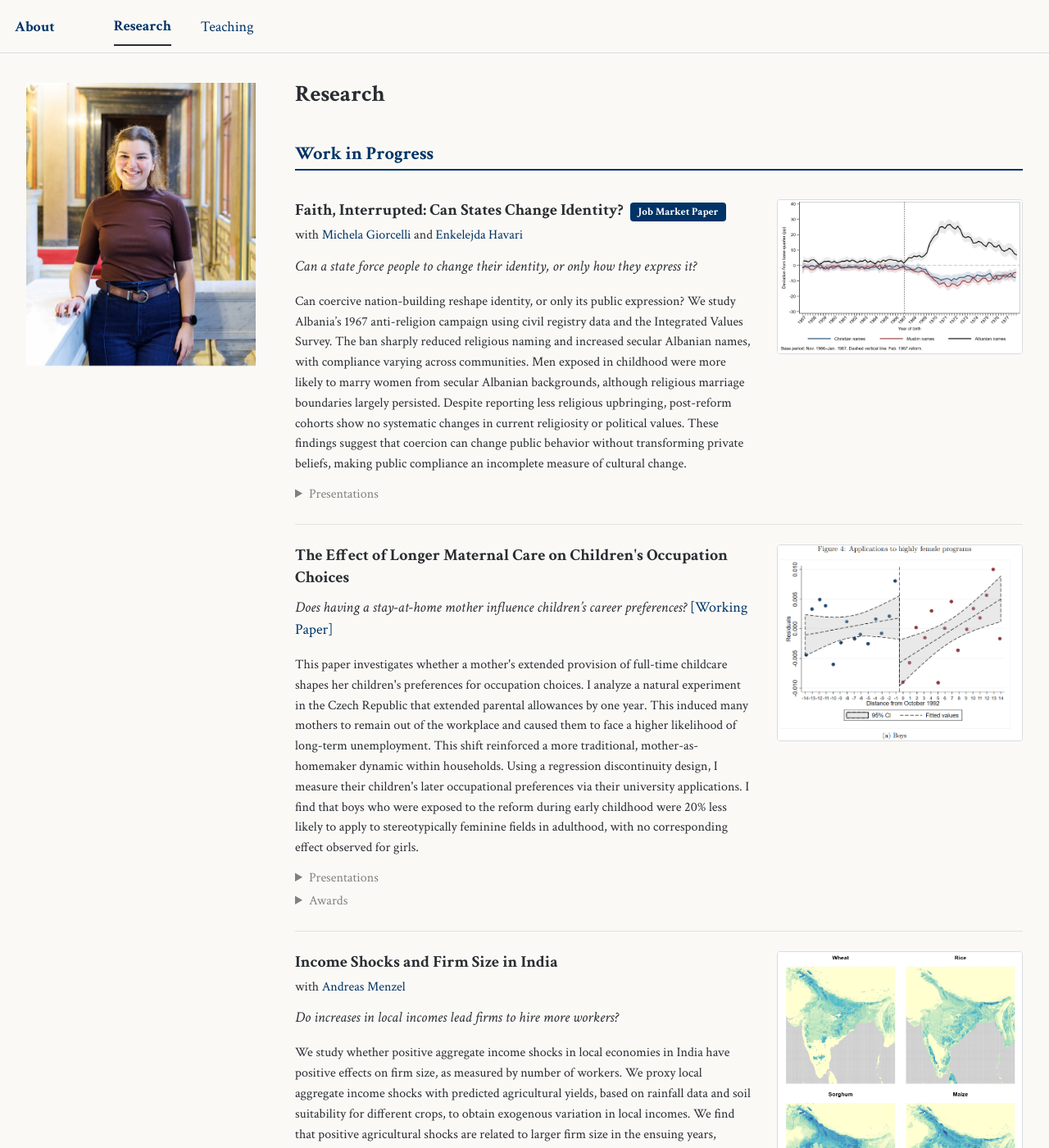
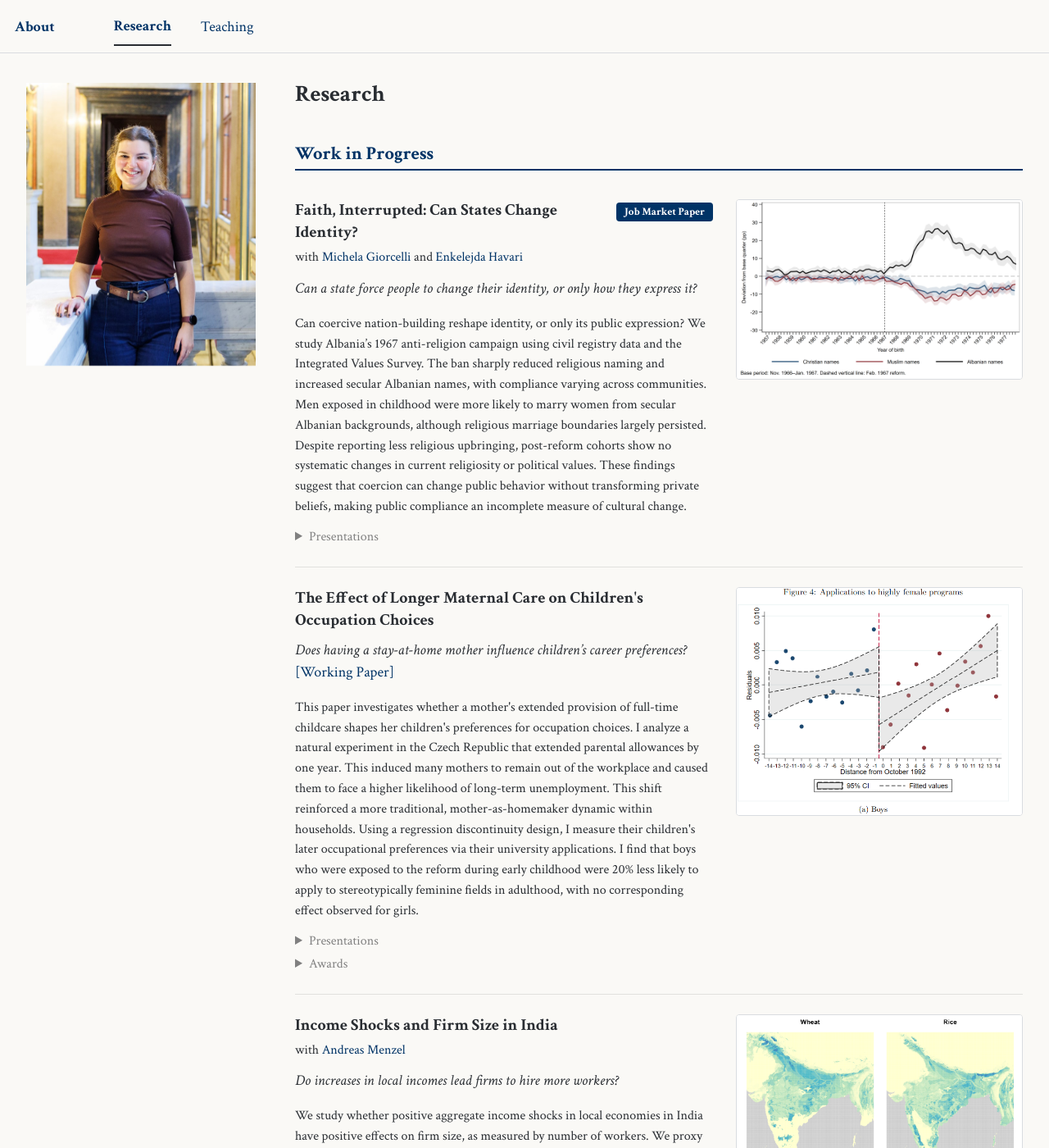
Before and after one commit to sofianasinani/sofianasinani.github.io, a Jekyll site: the page built from _pages/publications.md, in a window 1280 px wide and 1400 px high. Shown: the whole window at 82% size. Built offline with Jekyll 4.4.1, drawn with Linux system fonts in a browser that asks for light colours; a script bundle is joined from its source files by our own code; library files that are not in the unit come from our copies.

Commit message:
Update main.scss

```diff
--- a/assets/css/main.scss
+++ b/assets/css/main.scss
@@ -63,7 +63,7 @@ a:focus-visible, summary:focus-visible { outline: 2px solid #003366; outline-off
 .profile-paper p { font-size: 17px; line-height: 1.35; margin-top: 12px; }
 .jmp-button { display: inline-block; background: #003366; color: white !important; font-weight: bold; padding: 4px 12px; border-radius: 4px; font-size: 15px; }
 .archive > h2 { color: #003366 !important; border-color: #003366 !important; }
-.paper-row { display: grid; grid-template-columns: minmax(0, 1fr) 300px; gap: 28px; padding: 24px 0; border-bottom: 1px solid #e1e1de; }
+.paper-row { display: grid; grid-template-columns: minmax(0, 1fr) 350px; gap: 28px; padding: 24px 0; border-bottom: 1px solid #e1e1de; }
 .paper-row:last-child { border-bottom: 0; }
 .paper-text { min-width: 0; }
 .paper-title { display: inline; margin: 0; font-size: 20px; line-height: 1.35; }
```
